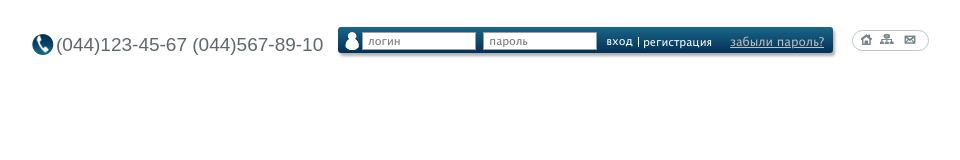
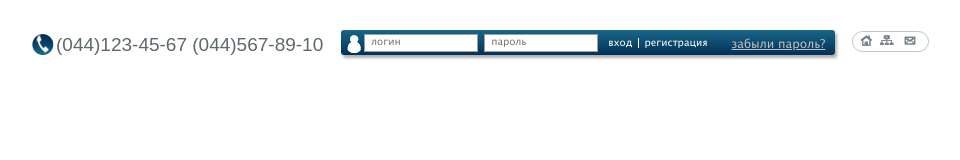
Before and after one commit to MangustRikki/Zazor, a plain HTML site: page index.html in a window 1280 px wide. Shown: the top 160 px of the page, without its empty margins (159-1119 px from the left). Drawn offline with Linux system fonts and the light colour scheme.

Commit message:
pixel nifiga ne perfect

```diff
--- a/css/style.css
+++ b/css/style.css
@@ -1,11 +1,7 @@
   @font-face {
   font-family: "Lucida Sans Unicode";
-  src: url(../fonts/lsansuni-webfont.eot);
-  src: url(../fonts/lsansuni-webfont.eot?#iefix) format('embedded-opentype'),
-       url(../fonts/lsansuni-webfont.woff2) format('woff2'),
+  src: url(../fonts/lsansuni-webfont.woff2) format('woff2'),
        url(../fonts/lsansuni-webfont.woff) format('woff');
-  font-weight: normal;
-  font-style: normal;
   }
 
   /*задаем размеры и центрируем обертку*/
@@ -52,7 +48,7 @@
   }
 
   .phone-numbers {
-    margin-right: 15px;
+    margin-right: 18px;
     padding-bottom: 2px;
     color: #5e696d;
     font-family: Arial;
@@ -60,9 +56,9 @@
   }
 
   .authorization {
-    width: 495px;
-    height: 26px;
-    margin-top: 27px;
+    width: 494px;
+    height: 25px;
+    margin-top: 30px;
     box-shadow: 2px 3px 3px rgba(150, 150, 150, 0.75);
     border-radius: 3px;
     background-color: #b1bcc0;
@@ -72,11 +68,11 @@
 
 
   .authorization-icon {
-    width: 14px;
+    width: 15px;
     height: 18px;
     margin-top: 5px;
-    margin-left: 7px;
-    margin-right: 3px;
+    margin-left: 6px;
+    margin-right: 2px;
     background: url(../img/authorization-icon.png) no-repeat;
   }
 
@@ -90,33 +86,35 @@
   input[type=password] {
     width: 114px;
     height: 18px;
-    padding-left: 5px;
-    padding-bottom: 1px;
+    margin-top: 4px;
+    padding-left: 6px;
+    padding-bottom: 3px;
     color: #97a2a6;
     font-family: "Lucida Sans Unicode";
-    font-size: 11px;
+    font-size: 10px;
     box-sizing: border-box;
     border: 1px solid #9ba1a3;
   }
 
   input[type=text] {
-    margin-right: 7px;
+    margin-right: 6px;
   }
 
   input[type=password] {
-    margin-right: 3px;
+    margin-right: 4px;
   }
 
   input[type=submit] {
     display: inline-block;
     height: 100%;
-    padding-top: 3px;
-    padding-right: 5px;
+    padding-top: 1px;
+    padding-right: 6px;
     background: rgba(0, 0, 0, 0);
     border: 0;
     color: #ffffff;
     font-family: "Lucida Sans Unicode";
-    font-size: 11px;
+    font-size: 10px;
+    vertical-align: top;
     cursor: pointer;
   }
 
@@ -124,7 +122,7 @@
     content: ".";
     position: absolute;
     display: inline-block;
-    top: 10px;
+    top: 8px;
     width: 1px;
     height: 10px;
     background-color: #fff;
@@ -132,19 +130,18 @@
 
   .registration {
     height: 100%;
-    margin-left: 5px;
-    padding-top: 2px;
+    margin-left: 6px;
     color: #ffffff;
-    font-family: "Lucida Sans Unicode", Arial;
-    font-size: 11px;
+    font-family: "Lucida Sans Unicode";
+    font-size: 10px;
     line-height: 26px;
     text-decoration: none;
     vertical-align: top;
   }
 
   .forget-password {
-    margin-left: 18px;
-    padding-top: 2px;
+    margin-left: 24px;
+    padding-top: 1px;
     color: #bfbfbf;
     font-family: "Lucida Sans Unicode";
     font-size: 12px;
@@ -155,8 +152,8 @@
   .container-navbar {
     display: inline-block;
     height: 21px;
-    margin-top: 30px;
-    margin-left: 19px;
+    margin-top: 31px;
+    margin-left: 17px;
     vertical-align: top;
   }
 
```
